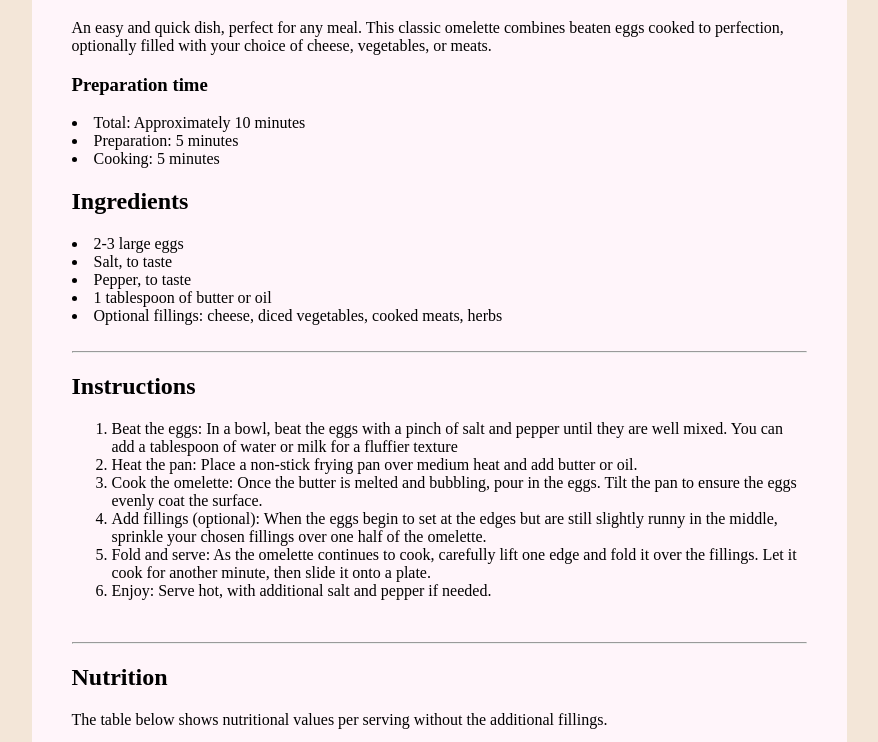
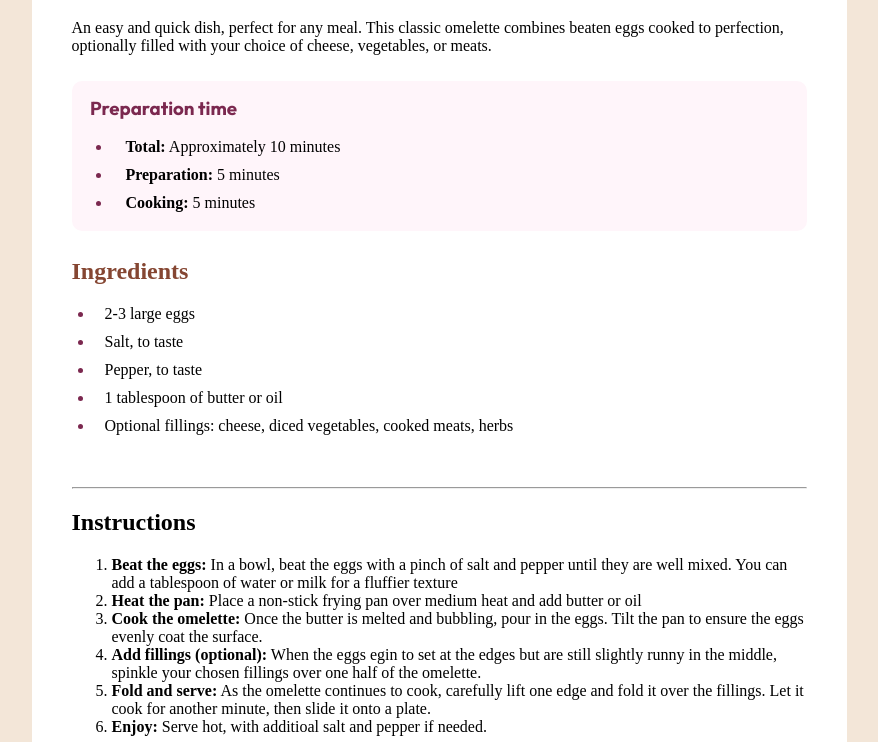
Before and after one commit to prophesierc/recipe-page-main, a plain HTML site: page index.html in a window 1280 px wide. Shown: the part 491-1233 px from the top of the page, without its empty margins (201-1079 px from the left). Drawn offline with Linux system fonts and the light colour scheme.

Commit message:
updated preparationTileParent & ingredientsTileParent formating

```diff
--- a/index.html
+++ b/index.html
@@ -13,25 +13,30 @@
 
         <h1 class="title">Simple Omelette Recipe</h1>
 
-        <p class="">An easy and quick dish, perfect for any meal. This classic omelette combines beaten eggs cooked
+        <p class="description">An easy and quick dish, perfect for any meal. This classic omelette combines beaten eggs cooked
         to perfection, optionally filled with your choice of cheese, vegetables, or meats.</p>
 
         <div class="preparationTileParent">
             <h3>Preparation time</h3>
+            <ul>
+                <li><strong>Total:</strong> Approximately 10 minutes</li>
+                <li><strong>Preparation:</strong> 5 minutes</li>
+                <li><strong>Cooking:</strong> 5 minutes</li>
+            </ul>
 
-            <li>Total: Approximately 10 minutes</li>
-            <li>Preparation: 5 minutes</li>
-            <li>Cooking: 5 minutes</li>
         </div>
 
         <div class="ingredientsTileParent">
             <h2>Ingredients</h2>
 
-            <li>2-3 large eggs</li>
-            <li>Salt, to taste</li>
-            <li>Pepper, to taste</li>
-            <li>1 tablespoon of butter or oil</li>
-            <li>Optional fillings: cheese, diced vegetables, cooked meats, herbs</li>
+            <ul class="ingredientList">
+                <li><span>2-3 large eggs</span></li>
+                <li><span>Salt, to taste</span></li>
+                <li><span>Pepper, to taste</span></li>
+                <li><span>1 tablespoon of butter or oil</span></li>
+                <li><span>Optional fillings: cheese, diced vegetables, cooked meats, herbs</span></li>
+
+            </ul>
         </div>
         <br>
         <hr>
@@ -39,24 +44,24 @@
         <div class="instructionsTileParent">
             <h2>Instructions</h2>
 
-            <ol>
+            <ol class="instructionsList">
                 <li>
-                Beat the eggs: In a bowl, beat the eggs with a pinch of salt and pepper until they are well mixed. You can add a tablespoon of water or milk for a fluffier texture
+                    <strong>Beat the eggs:</strong> In a bowl, beat the eggs with a pinch of salt and pepper until they are well mixed. You can add a tablespoon of water or milk for a fluffier texture
                 </li>
                 <li>
-                Heat the pan: Place a non-stick frying pan over medium heat and add butter or oil.
+                    <strong>Heat the pan:</strong> Place a non-stick frying pan over medium heat and add butter or oil
                 </li>
                 <li>
-                Cook the omelette: Once the butter is melted and bubbling, pour in the eggs. Tilt the pan to ensure the eggs evenly coat the surface.
+                    <strong>Cook the omelette:</strong> Once the butter is melted and bubbling, pour in the eggs. Tilt the pan to ensure the eggs evenly coat the surface.
                 </li>
                 <li>
-                Add fillings (optional): When the eggs begin to set at the edges but are still slightly runny in the middle, sprinkle your chosen fillings over one half of the omelette.
+                    <strong>Add fillings (optional):</strong> When the eggs egin to set at the edges but are still slightly runny in the middle, spinkle your chosen fillings over one half of the omelette.
                 </li>
                 <li>
-                Fold and serve: As the omelette continues to cook, carefully lift one edge and fold it over the fillings. Let it cook for another minute, then slide it onto a plate.
+                    <strong>Fold and serve:</strong> As the omelette continues to cook, carefully lift one edge and fold it over the fillings. Let it cook for another minute, then slide it onto a plate.
                 </li>
                 <li>
-                Enjoy: Serve hot, with additional salt and pepper if needed.
+                    <strong>Enjoy:</strong> Serve hot, with additioal salt and pepper if needed.
                 </li>
             </ol>
         </div>
--- a/stylesheets/index.css
+++ b/stylesheets/index.css
@@ -58,7 +58,7 @@ html{
 }
 
 body{
-    background-color: hsl(330, 100%, 98%);
+    background-color: hsl(0, 0%, 100%);
     width: 735px;
     border-radius: 30px;
     padding: 40px;
@@ -70,12 +70,58 @@ img{
     height: 300px;
     border-radius: 10px;
 }
+
 .title{
     color: hsl(24, 5%, 18%);
     font-family: Young-Serif;
     font-weight: 400px;
 }
 
+.description{
+    padding-bottom: 1%;
+}
+
+.preparationTileParent{
+    background-color: hsl(330, 100%, 98%);
+    height: 150px;
+    border-radius: 10px;
+}
+
+.preparationTileParent h3{
+    font-family: Outfit;
+    color: hsl(332, 51%, 32%);
+    padding-left: 2.5%;
+    padding-top: 2%;
+}
+
+.preparationTileParent li{
+    padding-bottom: 10px;
+    padding-left: 2%;
+}
+
+.preparationTileParent li::marker{
+    color: hsl(332, 51%, 32%);
+}
+
+.ingredientsTileParent h2{
+    color: hsl(14, 45%, 36%);
+    padding-top: 1%;
+}
+
+.ingredientsTileParent li{
+    padding-bottom: 10px;
+    position: relative;
+    left: -2.5%;
+}
+
+.ingredientsTileParent li::marker{
+    color: hsl(332, 51%, 32%);
+}
+
+.ingredientsTileParent li span{
+    position: relative;
+    left: 1.5%;
+}
 
 /* footer */
 .attribution{
```
Lines whose indentation alone changed are shown as unchanged.
